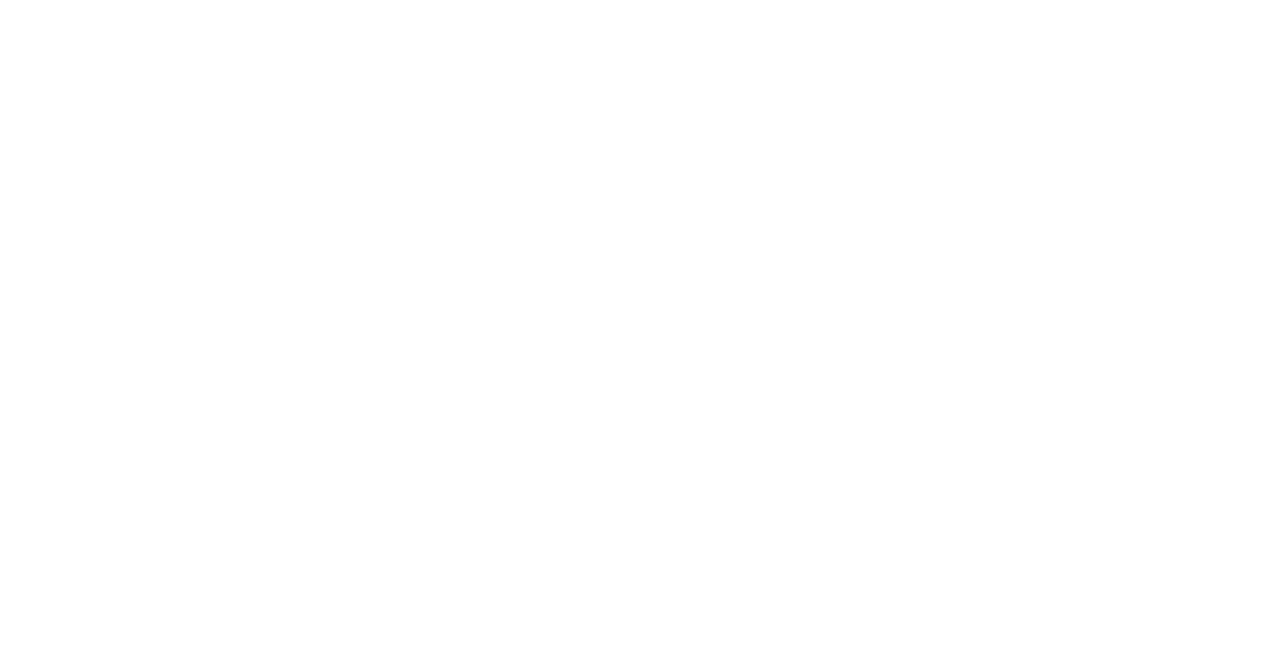
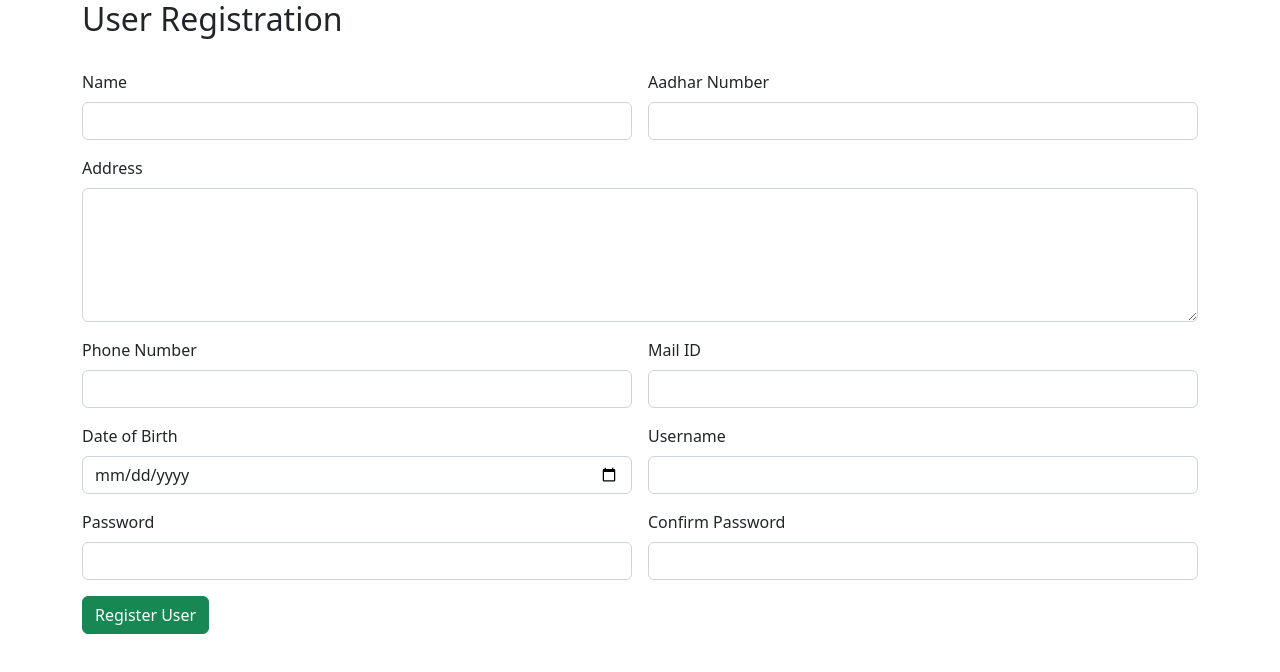
Before and after one commit to GokulDas-07/Library-Angular-App, an Angular app: page /registration in a window 1280 px wide. Before the commit this address led to /. Shown: the top 672 px of the page. Built offline with nearby package versions, Linux system fonts and the light colour scheme.

Commit message:
user registration added

```diff
--- a/src/app/adminlogin/adminlogin.component.html
+++ b/src/app/adminlogin/adminlogin.component.html
@@ -15,7 +15,7 @@
                     <a href="/" class="btn btn-success">Login</a>
                 </div>
                 <div class="col col-12 col-sm-12 col-md-12 col-lg-12 col-xl-12 col-xxl-12">
-                    <a href="/" class="btn btn-primary">User Registration</a>
+                    <a href="/registration" class="btn btn-primary">User Registration</a>
                 </div>
                 <div class="col col-12 col-sm-12 col-md-12 col-lg-12 col-xl-12 col-xxl-12">
                     <a href="/" class="btn btn-primary">User Login</a>
--- a/src/app/app-routing.module.ts
+++ b/src/app/app-routing.module.ts
@@ -1,9 +1,11 @@
 import { NgModule } from '@angular/core';
 import { RouterModule, Routes } from '@angular/router';
 import { AdminloginComponent } from './adminlogin/adminlogin.component';
+import { UserRegistrationComponent } from './user-registration/user-registration.component';
 
 const routes: Routes = [
-  {path:"",component:AdminloginComponent}
+  {path:"",component:AdminloginComponent},
+  {path:"registration",component:UserRegistrationComponent}
 ];
 
 @NgModule({
--- a/src/app/app.component.html
+++ b/src/app/app.component.html
@@ -1,3 +1 @@
-
-
 <router-outlet></router-outlet>
--- a/src/app/app.module.ts
+++ b/src/app/app.module.ts
@@ -4,11 +4,13 @@ import { BrowserModule } from '@angular/platform-browser';
 import { AppRoutingModule } from './app-routing.module';
 import { AppComponent } from './app.component';
 import { AdminloginComponent } from './adminlogin/adminlogin.component';
+import { UserRegistrationComponent } from './user-registration/user-registration.component';
 
 @NgModule({
   declarations: [
     AppComponent,
-    AdminloginComponent
+    AdminloginComponent,
+    UserRegistrationComponent
   ],
   imports: [
     BrowserModule,
--- /dev/null
+++ b/src/app/user-registration/user-registration.component.html
@@ -0,0 +1,49 @@
+<div class="container">
+    <div class="row">
+        <div class="col col-12 col-sm-12 col-md-12 col-lg-12 col-xl-12 col-xxl-12">
+            <div class="row g-3">
+                <label for=""  class="form-label"><h2>User Registration</h2></label>
+                <div class="col col-12 col-sm-6 col-md-6 col-lg-6 col-xl-6 col-xxl-6">
+                    <label for="" class="form-label">Name</label>
+                    <input type="text" class="form-control">
+                </div>
+                <div class="col col-12 col-sm-6 col-md-6 col-lg-6 col-xl-6 col-xxl-6">
+                    <label for="" class="form-label">Aadhar Number</label>
+                    <input type="number" name="" id="" class="form-control">
+                </div>
+                <div class="col col-12 col-sm-12 col-md-12 col-lg-12 col-xl-12 col-xxl-12">
+                    <label for="" class="form-label">Address</label>
+                    <textarea name="" id="" cols="30" rows="5" class="form-control"></textarea>
+                </div>
+                <div class="col col-12 col-sm-6 col-md-6 col-lg-6 col-xl-6 col-xxl-6">
+                    <label for="" class="form-label">Phone Number</label>
+                    <input type="number" name="" id="" class="form-control">
+                </div>
+                <div class="col col-12 col-sm-6 col-md-6 col-lg-6 col-xl-6 col-xxl-6">
+                    <label for="" class="form-label">Mail ID</label>
+                    <input type="email" name="" id="" class="form-control">
+                </div>
+                <div class="col col-12 col-sm-6 col-md-6 col-lg-6 col-xl-6 col-xxl-6">
+                    <label for="" class="form-label">Date of Birth</label>
+                    <input type="date" name="" id="" class="form-control">
+                </div>
+                <div class="col col-12 col-sm-6 col-md-6 col-lg-6 col-xl-6 col-xxl-6">
+                    <label for="" class="form-label">Username</label>
+                    <input type="text" class="form-control">
+                </div>
+                <div class="col col-12 col-sm-6 col-md-6 col-lg-6 col-xl-6 col-xxl-6">
+                    <label for="" class="form-label">Password</label>
+                    <input type="password" name="" id="" class="form-control">
+                </div>
+                <div class="col col-12 col-sm-6 col-md-6 col-lg-6 col-xl-6 col-xxl-6">
+                    <label for="" class="form-label">Confirm Password</label>
+                    <input type="password" name="" id="" class="form-control">
+                </div>
+                <div class="col col-12 col-sm-6 col-md-6 col-lg-6 col-xl-6 col-xxl-6">
+                    <button class="btn btn-success">Register User</button>
+                </div>
+
+            </div>
+        </div>
+    </div>
+</div>
```
Also changed, not shown: src/app/user-registration/user-registration.component.ts (added, +10 -0 lines), src/app/user-registration/user-registration.component.css (added).
